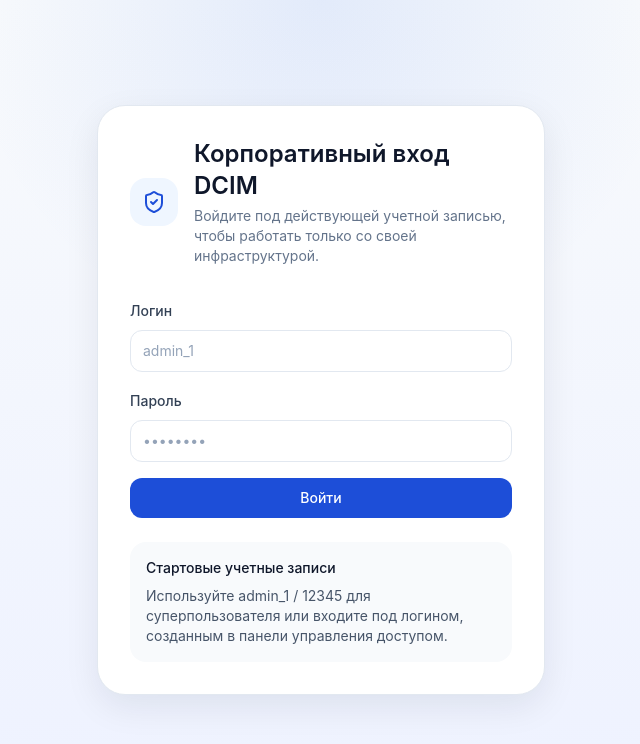
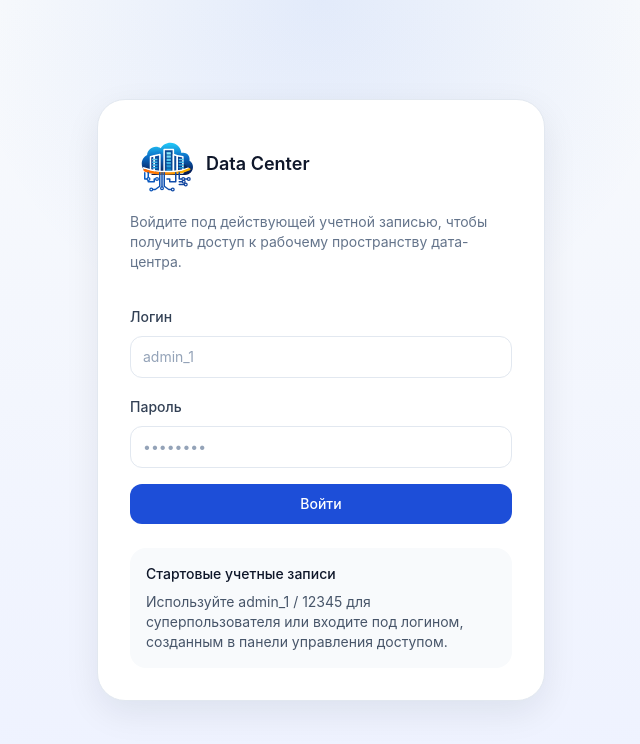
Before and after one commit to Victoriya-R/project, a React (Vite) app in the folder frontend/: page /login in a window 1280 px wide. Shown: the top 744 px of the page, without its empty margins (319-959 px from the left). Built offline with nearby package versions, Linux system fonts and the light colour scheme; no server answers.

Commit message:
Update frontend branding to Data Center

```diff
--- a/frontend/index.html
+++ b/frontend/index.html
@@ -3,7 +3,8 @@
   <head>
     <meta charset="UTF-8" />
     <meta name="viewport" content="width=device-width, initial-scale=1.0" />
-    <title>Data Center Infrastructure API UI</title>
+    <link rel="icon" type="image/svg+xml" href="/favicon.svg" />
+    <title>Data Center</title>
   </head>
   <body class="bg-slate-50">
     <div id="root"></div>
--- /dev/null
+++ b/frontend/src/components/branding/BrandMark.tsx
@@ -0,0 +1,23 @@
+import { cn } from '../../utils/cn';
+
+type BrandMarkProps = {
+  className?: string;
+  imageClassName?: string;
+  titleClassName?: string;
+  stacked?: boolean;
+};
+
+export function BrandMark({ className, imageClassName, titleClassName, stacked = false }: BrandMarkProps) {
+  return (
+    <div className={cn('flex items-center gap-3', stacked && 'flex-col text-center', className)}>
+      <img
+        src="/brand-logo.svg"
+        alt="Data Center logo"
+        className={cn('h-11 w-11 shrink-0 object-contain', imageClassName)}
+      />
+      <div className={cn('min-w-0', stacked && 'flex flex-col items-center')}>
+        <p className={cn('text-lg font-semibold leading-none text-inherit', titleClassName)}>Data Center</p>
+      </div>
+    </div>
+  );
+}
--- a/frontend/src/components/layout/AppShell.tsx
+++ b/frontend/src/components/layout/AppShell.tsx
@@ -1,11 +1,12 @@
 import { PropsWithChildren, useMemo } from 'react';
-import { Activity, Cable, ChartColumn, Cpu, LayoutDashboard, LockKeyhole, LogOut, Map, ShieldCheck, SquareStack, Unplug } from 'lucide-react';
+import { Activity, Cable, ChartColumn, Cpu, LayoutDashboard, LockKeyhole, LogOut, Map, ShieldCheck, SquareStack } from 'lucide-react';
 import { Link, NavLink } from 'react-router-dom';
 import { useAuthStore } from '../../store/auth-store';
 import { useI18n } from '../../i18n/provider';
 import { Button } from '../common/Button';
 import { LanguageSwitcher } from '../common/LanguageSwitcher';
 import { cn } from '../../utils/cn';
+import { BrandMark } from '../branding/BrandMark';
 
 export function AppShell({ children }: PropsWithChildren) {
   const { user, logout } = useAuthStore();
@@ -30,12 +31,8 @@ export function AppShell({ children }: PropsWithChildren) {
     <div className="min-h-screen bg-slate-50 text-slate-900">
       <div className="grid min-h-screen lg:grid-cols-[280px_1fr]">
         <aside className="border-r border-slate-200 bg-white px-5 py-6">
-          <Link to="/" className="flex items-center gap-3 rounded-2xl bg-slate-950 px-4 py-4 text-white shadow-soft">
-            <div className="rounded-xl bg-white/10 p-2"><Unplug className="h-5 w-5" /></div>
-            <div>
-              <p className="text-xs uppercase tracking-[0.24em] text-slate-300">DCIM</p>
-              <p className="font-semibold">Infrastructure API UI</p>
-            </div>
+          <Link to="/" className="rounded-3xl bg-slate-950 px-4 py-4 text-white shadow-soft transition hover:bg-slate-900">
+            <BrandMark imageClassName="h-12 w-12" titleClassName="text-xl font-semibold text-white" />
           </Link>
           <nav className="mt-8 space-y-1">
             {navItems.map(({ to, label, icon: Icon, disabled }) => disabled ? (
--- a/frontend/src/i18n/messages.ts
+++ b/frontend/src/i18n/messages.ts
@@ -5,7 +5,7 @@ export const messages = {
     'language.english': 'English',
     'language.russian': 'Русский',
     'app.enterpriseWorkspace': 'Enterprise workspace',
-    'app.title': 'Data Center Infrastructure API',
+    'app.title': 'Data Center',
     'app.searchPlaceholder': 'Search equipment, serial, rack or zone…',
     'app.logout': 'Logout',
     'nav.dashboard': 'Dashboard',
@@ -16,8 +16,8 @@ export const messages = {
     'nav.connections': 'Connections',
     'nav.cables': 'Cables',
     'nav.reports': 'Reports',
-    'auth.title': 'DCIM enterprise login',
-    'auth.subtitle': 'Sign in with a valid account to work with your own infrastructure.',
+    'auth.title': 'Data Center',
+    'auth.subtitle': 'Sign in with a valid account to access your data center workspace.',
     'auth.username': 'Username',
     'auth.password': 'Password',
     'auth.login': 'Login',
@@ -321,7 +321,7 @@ export const messages = {
     'language.english': 'English',
     'language.russian': 'Русский',
     'app.enterpriseWorkspace': 'Корпоративное рабочее пространство',
-    'app.title': 'Data Center Infrastructure API',
+    'app.title': 'Data Center',
     'app.searchPlaceholder': 'Поиск по оборудованию, серийному номеру, стойке или зоне…',
     'app.logout': 'Выйти',
     'nav.dashboard': 'Дашборд',
@@ -332,8 +332,8 @@ export const messages = {
     'nav.connections': 'Соединения',
     'nav.cables': 'Кабели',
     'nav.reports': 'Отчёты',
-    'auth.title': 'Корпоративный вход DCIM',
-    'auth.subtitle': 'Войдите под действующей учетной записью, чтобы работать только со своей инфраструктурой.',
+    'auth.title': 'Data Center',
+    'auth.subtitle': 'Войдите под действующей учетной записью, чтобы получить доступ к рабочему пространству дата-центра.',
     'auth.username': 'Логин',
     'auth.password': 'Пароль',
     'auth.login': 'Войти',
--- a/frontend/src/main.tsx
+++ b/frontend/src/main.tsx
@@ -3,6 +3,10 @@ import ReactDOM from 'react-dom/client';
 import { AppProviders } from './app/providers';
 import { AppRouter } from './app/router';
 import './styles.css';
+
+if (typeof document !== 'undefined') {
+  document.title = 'Data Center';
+}
 
 ReactDOM.createRoot(document.getElementById('root')!).render(
   <React.StrictMode>
--- a/frontend/src/modules/auth/LoginCard.tsx
+++ b/frontend/src/modules/auth/LoginCard.tsx
@@ -1,5 +1,4 @@
 import { useEffect, useState } from 'react';
-import { ShieldCheck } from 'lucide-react';
 import { useNavigate } from 'react-router-dom';
 import { authApi } from '../../services/api/client';
 import { useI18n } from '../../i18n/provider';
@@ -7,6 +6,7 @@ import { useAuthStore } from '../../store/auth-store';
 import { Button } from '../../components/common/Button';
 import { FormField, TextInput } from '../../components/common/FormField';
 import { getApiErrorMessage } from '../../utils/api-error';
+import { BrandMark } from '../../components/branding/BrandMark';
 
 export function LoginCard() {
   const { login } = useAuthStore();
@@ -46,12 +46,9 @@ export function LoginCard() {
 
   return (
     <div className="w-full max-w-md rounded-[28px] border border-slate-200 bg-white p-8 shadow-soft">
-      <div className="mb-8 flex items-center gap-4">
-        <div className="rounded-2xl bg-brand-50 p-3 text-brand-600"><ShieldCheck className="h-6 w-6" /></div>
-        <div>
-          <h1 className="text-2xl font-semibold text-slate-900">{t('auth.title')}</h1>
-          <p className="mt-1 text-sm text-slate-500">{t('auth.subtitle')}</p>
-        </div>
+      <div className="mb-8">
+        <BrandMark imageClassName="h-16 w-16" titleClassName="text-2xl font-semibold text-slate-900" />
+        <p className="mt-4 text-sm text-slate-500">{t('auth.subtitle')}</p>
       </div>
       <form className="space-y-4" onSubmit={onSubmit}>
         <FormField label={t('auth.username')}>
--- a/frontend/src/pages/LoginPage.tsx
+++ b/frontend/src/pages/LoginPage.tsx
@@ -2,7 +2,7 @@ import { LoginCard } from '../modules/auth/LoginCard';
 
 export function LoginPage() {
   return (
-    <div className="flex min-h-screen items-center justify-center bg-[radial-gradient(circle_at_top,_rgba(37,99,235,0.1),_transparent_35%),linear-gradient(180deg,#f8fafc_0%,#eef2ff_100%)] px-4">
+    <div className="flex min-h-screen items-center justify-center bg-[radial-gradient(circle_at_top,_rgba(37,99,235,0.1),_transparent_35%),linear-gradient(180deg,#f8fafc_0%,#eef2ff_100%)] px-4 py-8">
       <LoginCard />
     </div>
   );
```
Also changed, not shown: frontend/public/brand-logo.svg (added), frontend/public/favicon.svg (added).
